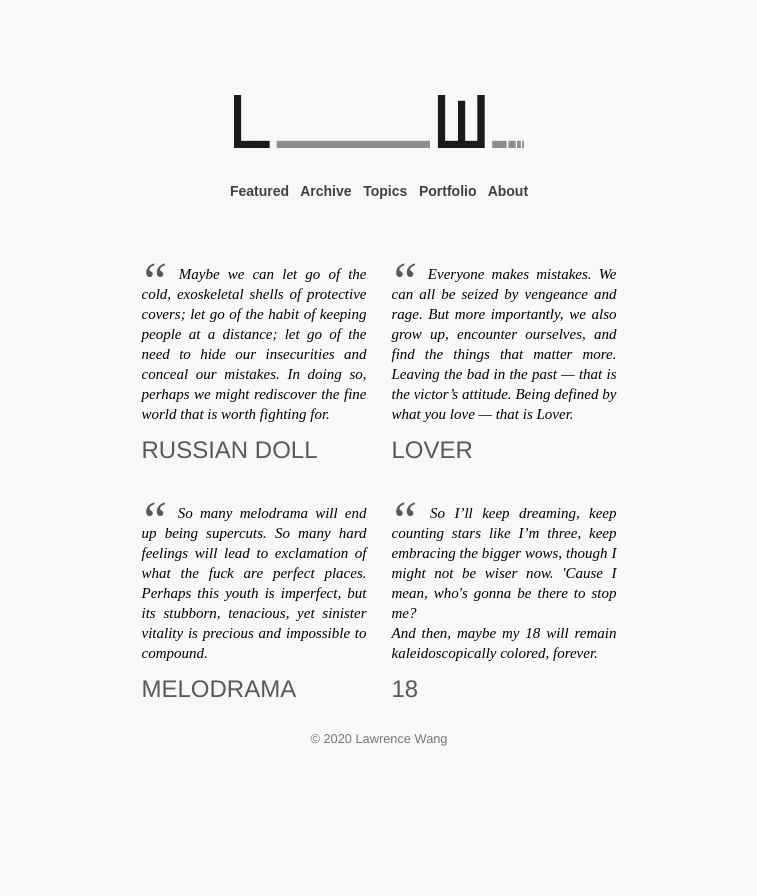
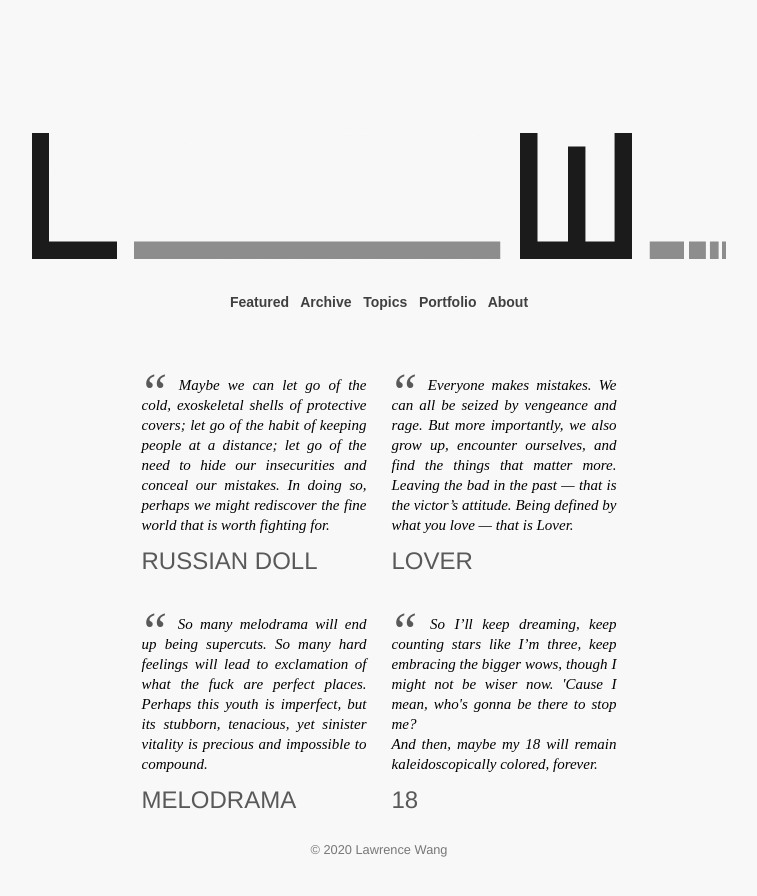
Before and after one commit to law-wang/blog-1.1, a Jekyll site: the page built from index.html, in a window 1280 px wide. Shown: the top 896 px of the page, without its empty margins (261-1018 px from the left). Built offline with Jekyll 4.4.1, drawn with Linux system fonts in a browser that asks for light colours; some web fonts are replaced.

Commit message:
Update main.scss

```diff
--- a/_sass/main.scss
+++ b/_sass/main.scss
@@ -14,8 +14,7 @@
 
 body {
   width: 100%;
-  padding: 20px;
-  padding-top: 90px;
+  padding-top: 10%;
   margin: 0;
   font-family: nimbus-sans, "Helvetica Neue", "Helvetica", "Franklin Gothic", "Arial", sans-serif;
     font-style: normal;
@@ -119,7 +118,7 @@
     color: #f8f8f8;
     text-decoration: none;
     font-weight: 700;
-    width: 300px;
+    width: 55%;
     font-size: 1.5em;
     border-radius: 100%;
     display: inline-block;
@@ -138,6 +137,9 @@
       &:focus + .logo-prompt {
         display: none !important;
       }
+    }
+    @media (max-width : 700px) {
+      width: 300px;
     }
   }
 }
```
